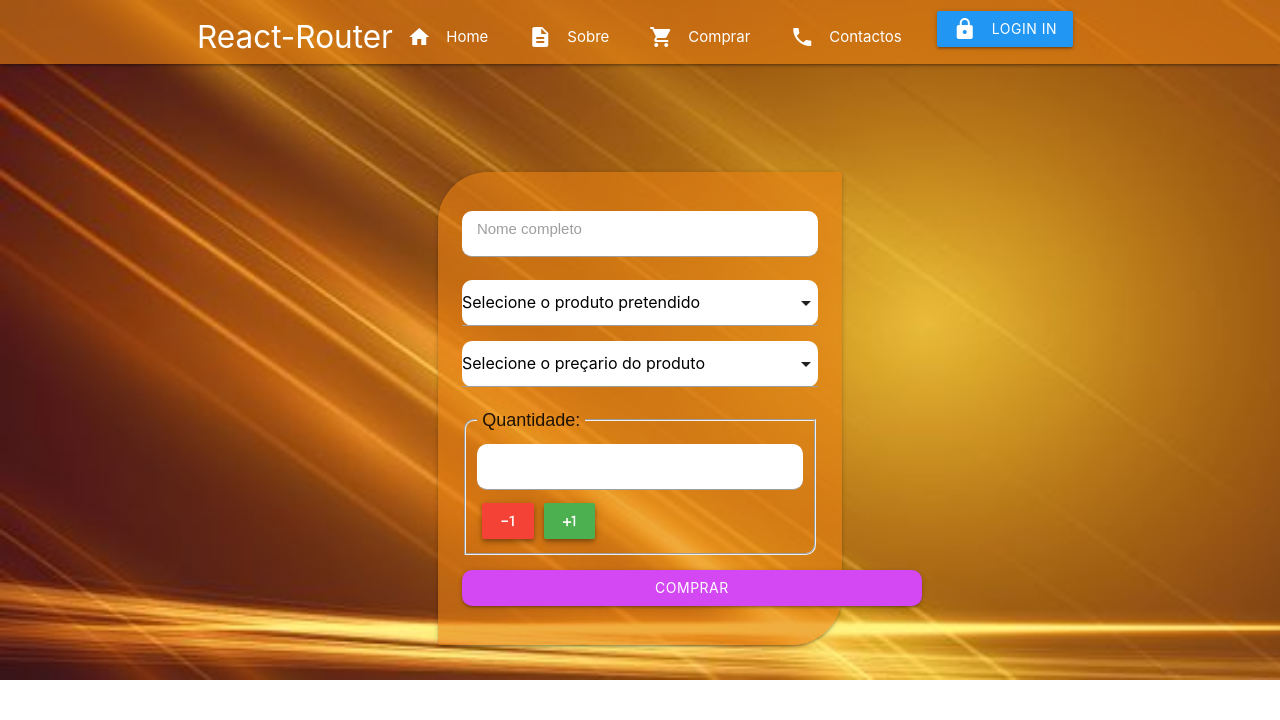
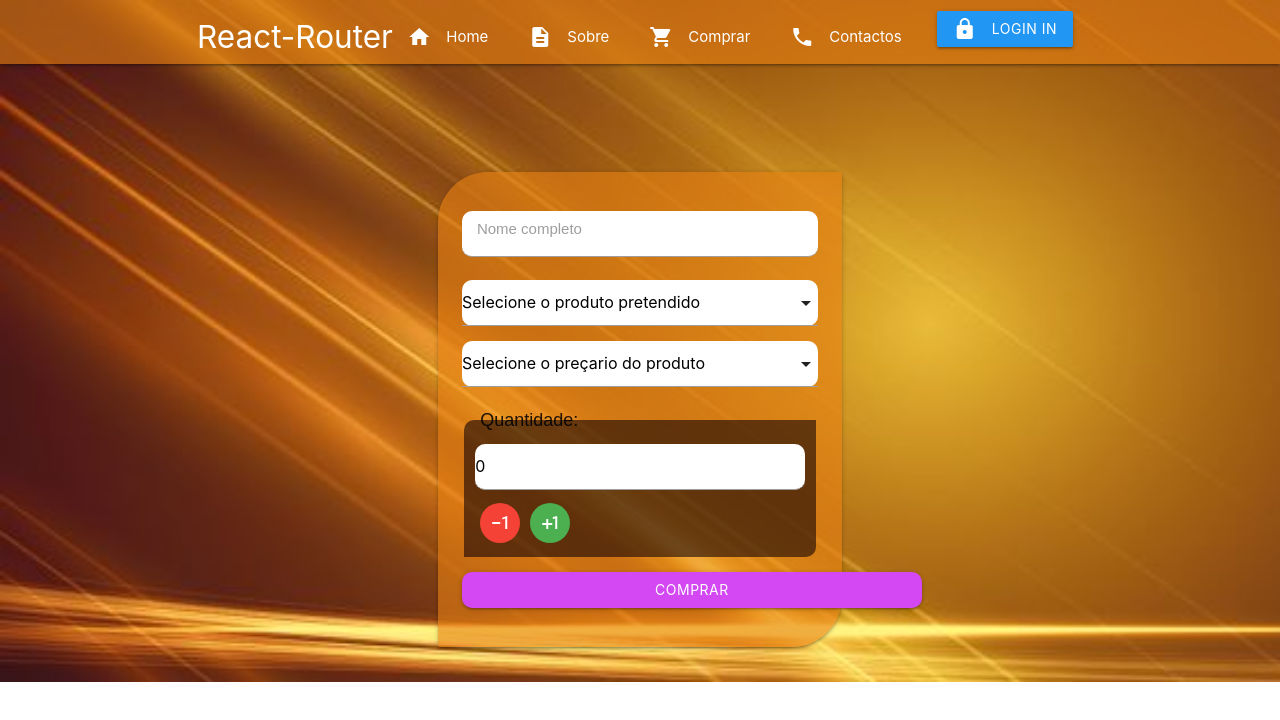
Before and after one commit to AndelsonOliveira199/React-Router, a React (Vite) app in the folder react-router/: page /comprar in a window 1280 px wide. Shown: the top 720 px of the page. Built offline with nearby package versions, Linux system fonts and the light colour scheme.

Commit message:
ATUALIZAÇÃO

```diff
--- a/react-router/src/Componentes/Dashboard/NavBar/Nav_Bar.css
+++ b/react-router/src/Componentes/Dashboard/NavBar/Nav_Bar.css
@@ -11,6 +11,6 @@ table thead{
     text-transform: uppercase;
     border-top-left-radius: 50px;
 }
-table tbody tr td{
+table tbody tr{
     border-bottom-right-radius: 50px;
 }
--- a/react-router/src/Componentes/Dashboard/NavBar/Nav_Bar.jsx
+++ b/react-router/src/Componentes/Dashboard/NavBar/Nav_Bar.jsx
@@ -52,7 +52,7 @@ const Nav_Bar = () => {
               <a href="#" title="Adicionar Produto" className="right btn waves-effect blue">
                 <i className="material-icons">add_box</i>
               </a>
-            <table className="centered striped">
+            <table className="centered responsive-table">
               <thead>
                 <tr>
                   <th>Produto</th>
@@ -85,9 +85,32 @@ const Nav_Bar = () => {
             </div>
           </div>
         </div>
-        <div id="test2" className="col s12">Test 2</div>
-        <div id="test3" className="col s12">Test 3</div>
-        <div id="test4" className="col s12">Test 4</div>
+        <div id="test2" className="col s12 l4">
+          <div className="container">
+            <div className="card">
+              <div className="card-action"><h5>Dados do Funcionário</h5></div>
+              <div className="card-content">
+                <p>Dados do funcionário</p>
+              </div>
+            </div>
+          </div>
+        </div>
+        <div id="test3" className="col s12">
+          <div className="container">
+            <div className="card">
+              <div className="card-action"><h5>Relatórios</h5></div>
+              <div className="card-content"><p>Conteúdo do relatório</p></div>
+            </div>
+          </div>
+        </div>
+        <div id="test4" className="col s12">
+        <div className="container">
+          <div className="card">
+            <div className="card-action"><h5>Comentários</h5></div>
+            <div className="card-content"><p>Conteúdo dos comentáristas</p></div>
+          </div>
+        </div>
+      </div>
     </div>
   )
 }
--- a/react-router/src/rotas/Comprar.css
+++ b/react-router/src/rotas/Comprar.css
@@ -45,6 +45,8 @@ a{
 fieldset{
     border-top-left-radius: 10px;
     border-bottom-right-radius: 10px;
+    background: rgba(23, 4, 5, 0.6);
+    border: none;
 }
 fieldset legend{
     font-family: fantasy;
--- a/react-router/src/rotas/Comprar.jsx
+++ b/react-router/src/rotas/Comprar.jsx
@@ -70,12 +70,12 @@ const Comprar = () => {
                             <div className="input-field">
                                 <fieldset>
                                     <legend>Quantidade:</legend>
-                                    <input type="number" value={inputs.quant_prod || ""} onChange={handleChange} name="quant_prod" id="quant_prod" />
-                                    <a href="#" title="Reduzir Quantidade" onClick={reduzir_quant} className="btn red pulse waves-effect z-depth-2">
+                                    <input type="number" defaultValue={inputs.quant_prod || ""} value={quant_prod} onChange={handleChange} name="quant_prod" id="quant_prod" />
+                                    <a href="#" title="Reduzir Quantidade" onClick={reduzir_quant} className="btn btn-floating red pulse waves-effect z-depth-0">
                                         <i className="material-icons">exposure_neg_1</i>
                                     </a>
 
-                                    <a href="#" title="Aumentar Quantidade" onClick={aumentar_quant} className="btn green waves-effect pulse z-depth-2">
+                                    <a href="#" title="Aumentar Quantidade" onClick={aumentar_quant} className="btn btn-floating green waves-effect pulse z-depth-0">
                                         <i className="material-icons">plus_one</i>
                                     </a>
                                 </fieldset>
```
